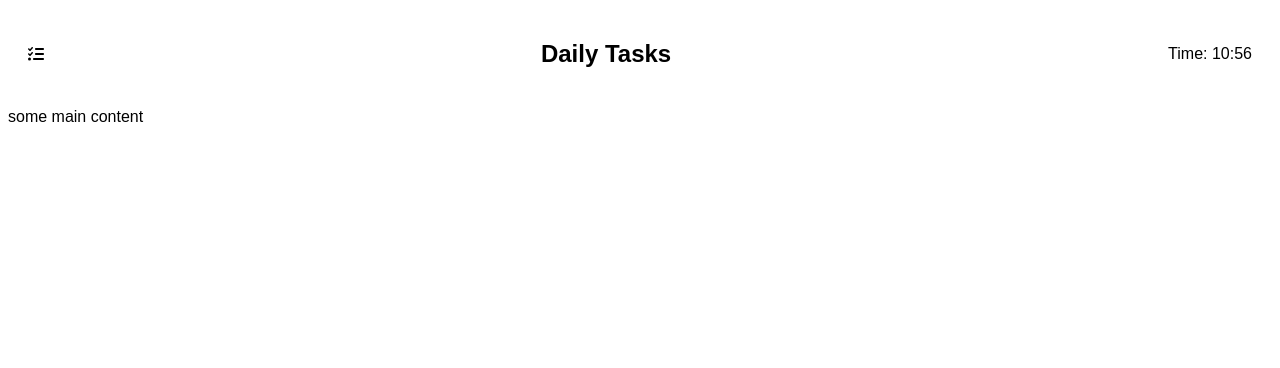
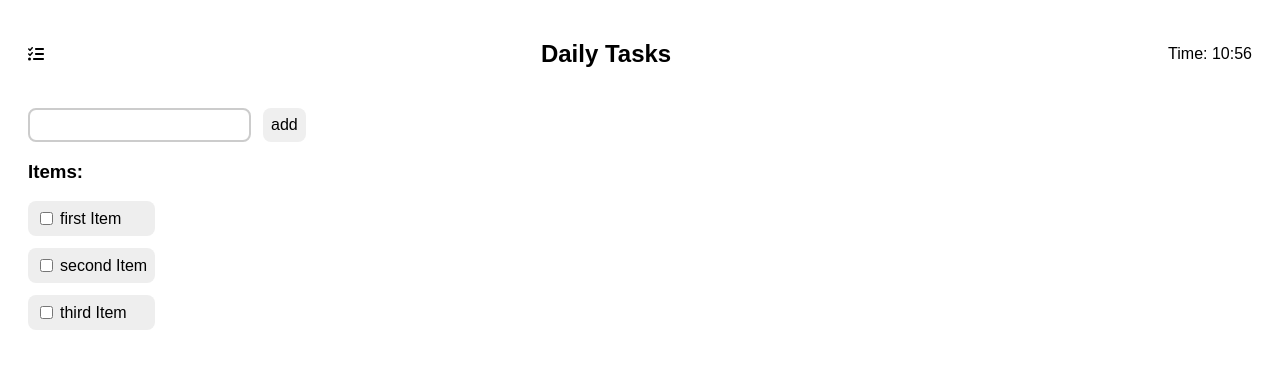
Before and after one commit to fbrunekb/vue-basics-2024-11-13, a Vue app: page / in a window 1280 px wide. Shown: the top 368 px of the page. Built offline with nearby package versions, Linux system fonts and the light colour scheme.

Commit message:
create dummy items list and input

```diff
--- a/src/App.vue
+++ b/src/App.vue
@@ -1,5 +1,6 @@
 <script lang="ts" setup>
 import DefaultHeader from '@/components/DefaultHeader.vue';
+import TodoList from '@/components/TodoList.vue';
 </script>
 
 <template>
@@ -7,5 +8,7 @@
     <DefaultHeader headline="Daily Tasks" />
   </header>
 
-  <main>some main content</main>
+  <main>
+    <TodoList />
+  </main>
 </template>
--- /dev/null
+++ b/src/components/TodoList.vue
@@ -0,0 +1,74 @@
+<script lang="ts" setup>
+function onAdd(event: Event) {
+  console.log(event.target);
+}
+</script>
+
+<template>
+  <div class="main-content">
+    <div>
+      <input class="default-size-item add-input" type="text" />
+      <button class="default-size-item add-button" @click.prevent="onAdd">add</button>
+    </div>
+    <h3>Items:</h3>
+    <div>
+      <div class="default-size-item item-container">
+        <input id="item1" type="checkbox" />
+        <label class="item-label" for="item1">first Item</label>
+      </div>
+      <div class="default-size-item item-container">
+        <input id="item2" type="checkbox" />
+        <label class="item-label" for="item2">second Item</label>
+      </div>
+      <div class="default-size-item item-container">
+        <input id="item3" type="checkbox" />
+        <label class="item-label" for="item3">third Item</label>
+      </div>
+    </div>
+  </div>
+</template>
+
+<style scoped>
+.default-size-item {
+  border-radius: 8px;
+  padding: 8px;
+  font-size: 16px;
+}
+
+.item-container {
+  display: flex;
+  align-items: center;
+  background: #eeeeee;
+  margin-top: 12px;
+
+  &:first-child {
+    margin-top: 0;
+  }
+}
+
+.main-content {
+  display: flex;
+  flex-direction: column;
+  align-items: start;
+  margin: 20px;
+}
+
+.add-input {
+  outline: 2px solid #cccccc;
+  outline-offset: -2px;
+  border: none;
+
+  &:focus {
+    outline: 2px solid #aaaaaa;
+  }
+}
+
+.add-button {
+  border: none;
+  margin-left: 12px;
+}
+
+.item-label {
+  padding-left: 4px;
+}
+</style>
```
